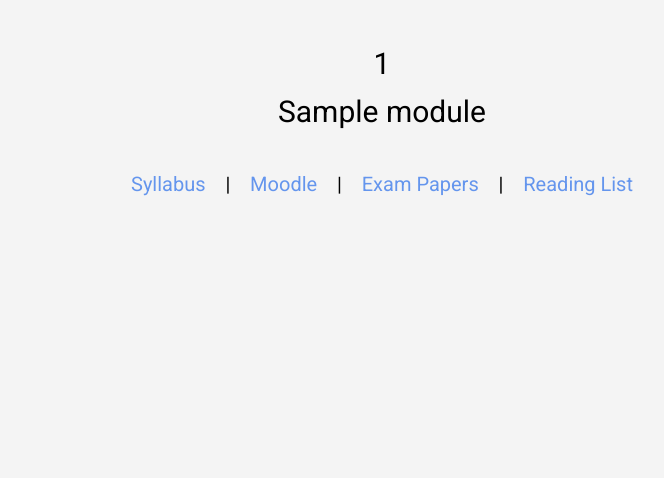
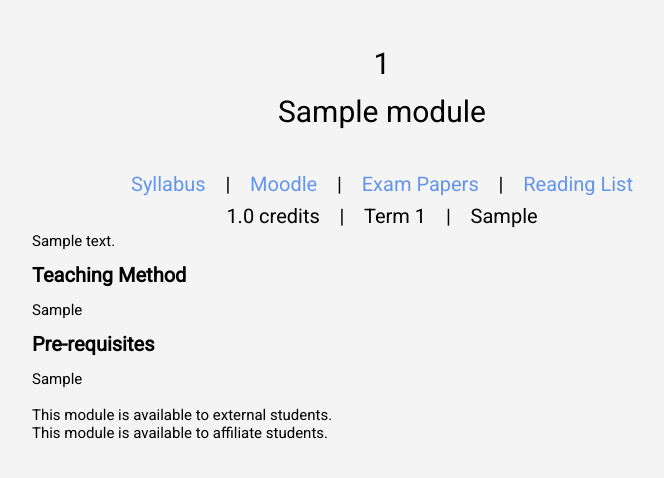
Before and after one commit to keelanfh/mod-direct-2, a Flask app: page /module/1 in a window 1280 px wide. Shown: the top 478 px of the page, without its empty margins (258-922 px from the left). Run offline with Flask 2, Linux system fonts and the light colour scheme; tables that the repository leaves empty hold one stand-in row (values such as "Sample post").

Commit message:
finish parsing GEOG, some frontend updates

```diff
--- a/application.py
+++ b/application.py
@@ -1,6 +1,7 @@
 from flask import Flask, render_template, redirect, request, url_for
 from flask_sqlalchemy import SQLAlchemy
 import pandas
+import re
 
 app = Flask(__name__)
 
@@ -14,7 +15,6 @@
 class Module(db.Model):
     __tablename__ = "modules"
     id = db.Column(db.Text, primary_key=True)
-    name = db.Column(db.Text)
     title = db.Column(db.Text)
     level = db.Column(db.Text)
     value = db.Column(db.Float)
@@ -91,6 +91,19 @@
         self._exams_url = self.exams_url
         self._readinglist_url = self.readinglist_url
 
+    @property
+    def html_description(self):
+        return make_html(self.description)
+
+    @property
+    def html_prereqs(self):
+        return make_html(self.prereqs)
+
+    @property
+    def html_teaching_method(self):
+        return make_html(self.teaching_method)
+
+
 @app.route("/")
 def index():
     rows = Module.query.all()
@@ -112,3 +125,11 @@
         module = Module(code=x.Code, title=x.Title, level=x.Level, value=x.Value)
         db.session.add(module)
     db.session.commit()
+
+
+def make_html(result):
+    if result is None:
+        return None
+    # Hyperlink all Geography links
+    result = re.sub(r"(GEOG)\s*([0-9]{4})", r'<a href="/module/\1\2">\1\2</a>', result)
+    return re.sub(r"\n", r'<br/>', result)
--- a/parser.py
+++ b/parser.py
@@ -97,8 +97,7 @@
         del output_dict["Learning Outcomes"]
     for k in output_dict.keys():
         if keymap[k] is not None:
-            field = getattr(module, keymap[k])
-            field = output_dict[k]
+            setattr(module, keymap[k], output_dict[k])
         del output_dict[k]
     print output_dict
 
--- a/templates/layout.html
+++ b/templates/layout.html
@@ -22,6 +22,11 @@
             color: cornflowerblue;
         }
 
+        h1 {
+            font-size: 20px;
+            font-weight: bold;
+        }
+
         .title {
             font-size: 30px;
             text-align: center;
@@ -30,6 +35,10 @@
         .menu {
             text-align: center;
         }
+        .body {
+            line-height: 1.2;
+            font-size: 15px;
+        }
     </style>
 </head>
 <body>
--- a/templates/module.html
+++ b/templates/module.html
@@ -1,7 +1,7 @@
 {% extends "layout.html" %}
 
 {% block title %}
-    registrants
+    {{ module.id }} {{ module.title }}
 {% endblock %}
 
 {% block body %}
@@ -17,5 +17,34 @@
 &nbsp;&nbsp;&nbsp;|&nbsp;&nbsp;&nbsp;
 <a href = "{{ module.readinglist_url}}">Reading List</a>
 </div>
+<div class="menu">
+    {{ module.value }} credits
+    &nbsp;&nbsp;&nbsp;|&nbsp;&nbsp;&nbsp;
+    Term {{ module.term }}
+    &nbsp;&nbsp;&nbsp;|&nbsp;&nbsp;&nbsp;
+    {{ module.people }}
+</div>
+<div class="body">
+    {{ module.html_description | safe}}
+    {% if module.teaching_method %}
+    <h1>Teaching Method</h1>
+    {{ module.html_teaching_method | safe }}
+    {% endif %}
+
+
+
+    {% if module.prereqs or module.available_external or module.available_affiliate %}
+    <h1>Pre-requisites</h1>
+    {% if module.prereqs %}
+    {{ module.html_prereqs | safe}}<br/><br/>
+    {% endif %}
+    {% if module.available_external %}
+    This module is available to external students.<br/>
+    {% endif %}
+    {% if module.available_affiliate %}
+    This module is available to affiliate students.<br/>
+    {% endif %}
+    {% endif %}
+</div>
 
 {% endblock %}
```
